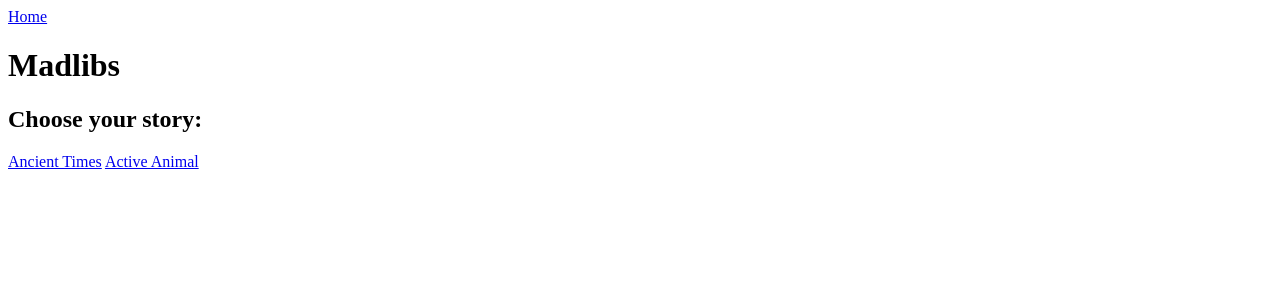
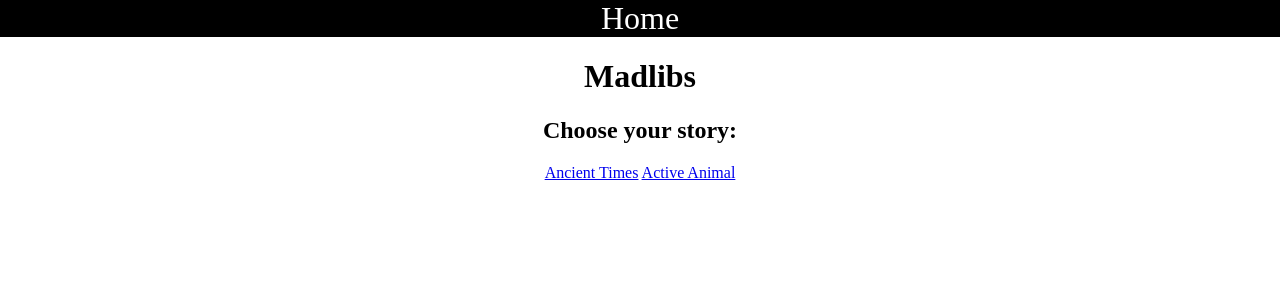
Before and after one commit to Hailaix/unit19, a Flask app: page / in a window 1280 px wide. Shown: the top 300 px of the page. Run offline with Flask 2, Linux system fonts and the light colour scheme.

Commit message:
minor css

```diff
--- /dev/null
+++ b/flask-madlibs/static/app.css
@@ -0,0 +1,21 @@
+.navbar {
+    background-color: black;
+    text-align: center;
+}
+.navbar a {
+    text-align: center;
+    color: white;
+    font-size: 2rem;
+    text-decoration: none;
+}
+.navbar a:hover {
+    background-color: lightgrey;
+    color: black;
+}
+body {
+    padding: 0;
+    margin: 0;
+}
+main {
+    text-align: center;
+}
--- a/flask-madlibs/templates/base.html
+++ b/flask-madlibs/templates/base.html
@@ -4,10 +4,11 @@
     <meta charset="UTF-8">
     <meta http-equiv="X-UA-Compatible" content="IE=edge">
     <meta name="viewport" content="width=device-width, initial-scale=1.0">
+    <link rel="stylesheet" href="/static/app.css">
     <title>{% block title %}{% endblock %}</title>
 </head>
 <body>
-    <nav>
+    <nav class="navbar">
         <a href="/">Home</a>
     </nav>
     <main>
```
